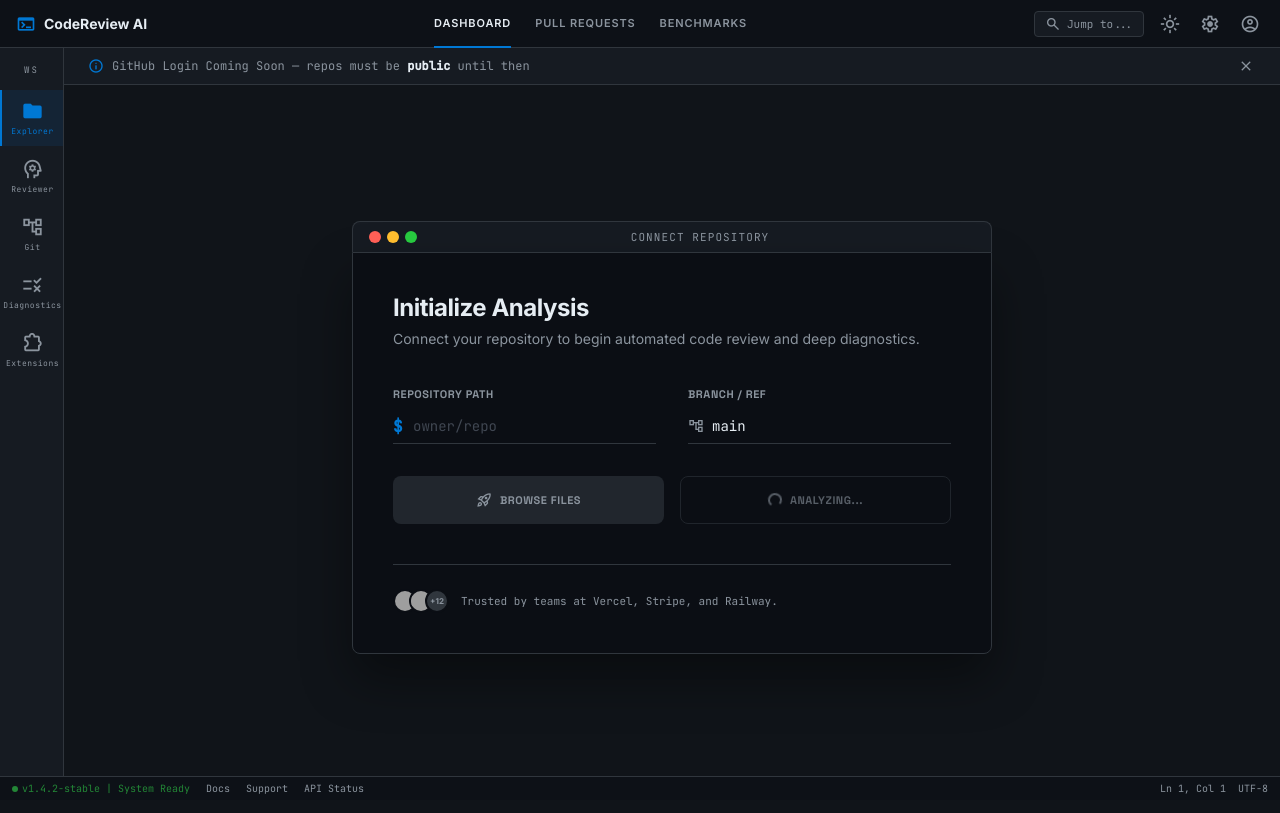
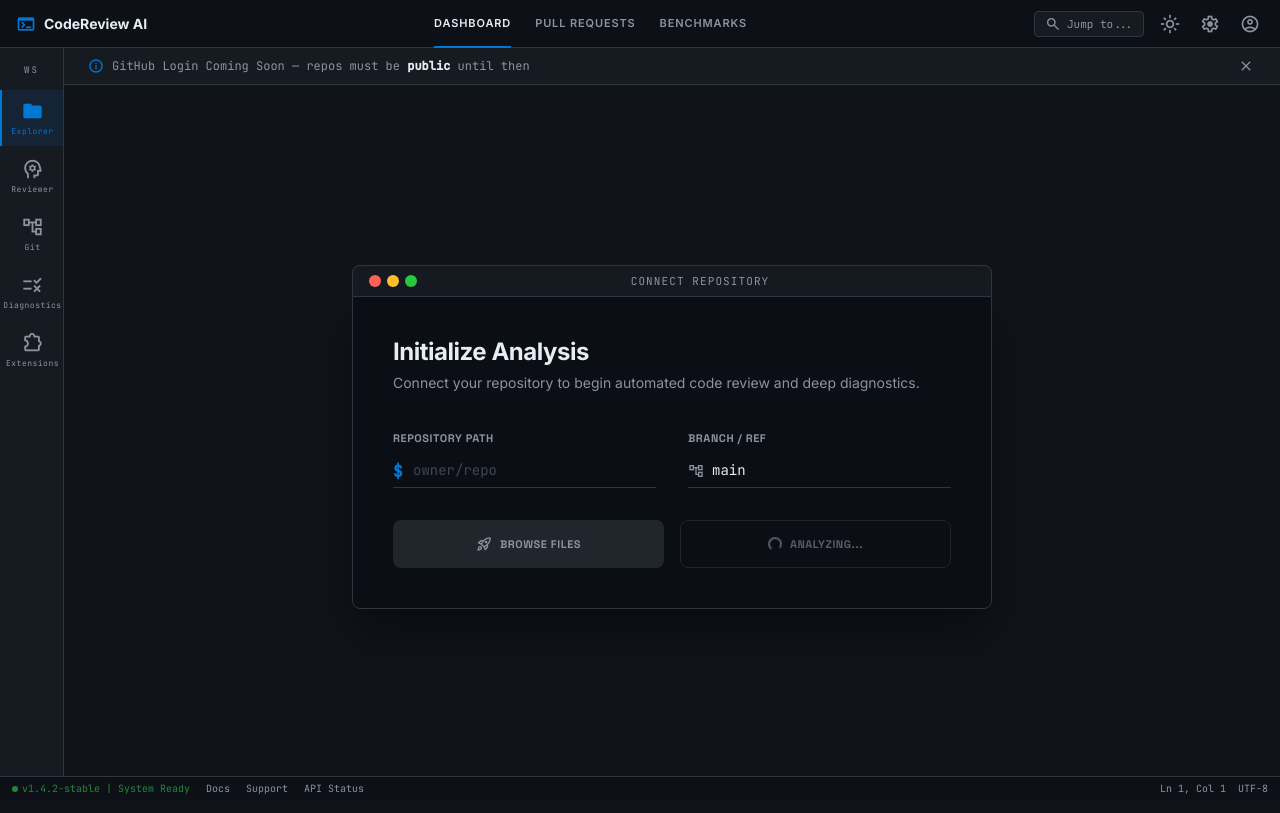
Before and after one commit to Metal-Code/Github-Connector, a React (Vite) app in the folder frontend/: page / in a window 1280 px wide. Built offline with nearby package versions, Linux system fonts and the light colour scheme; grey boxes are pictures that could not be loaded.

Commit message:
connect page footer remove

```diff
--- a/frontend/src/pages/ConnectPage.jsx
+++ b/frontend/src/pages/ConnectPage.jsx
@@ -141,7 +141,7 @@ export default function ConnectPage() {
           </div>
 
           {/* Footer note */}
-          <div style={{ marginTop: 40, paddingTop: 24, borderTop: `1px solid ${c.border}`, display: "flex", alignItems: "center", gap: 12 }}>
+          {/* <div style={{ marginTop: 40, paddingTop: 24, borderTop: `1px solid ${c.border}`, display: "flex", alignItems: "center", gap: 12 }}>
             <div style={{ display: "flex" }}>
               {[
                 "https://lh3.googleusercontent.com/aida-public/AB6AXuBn9L7wALVu4CYLWZ445skH6KAQ7DiZGUyOTvN9nWKRf4XXPbMYdwUz6SfoYmmp8IozLNVi0Q6yxvyvgqT31PTeovfMI9g6-KG8Pv4VpUeRvomm3mrWJa3seqf5lN1USolQbVRE3JB5xiOprR4CTh_9IWR8RnPWhZheI3uClXouUUlzT0E-lAzWTuKinManUeHAspRGz9qzkajq7J1pXne6uaSO3R0Wi-ysks-AmCGlfzWJxq7V_RwCgtZqadQ2B82Tpaj0MUnOEv2R",
@@ -156,7 +156,7 @@ export default function ConnectPage() {
             <span style={{ fontFamily: "JetBrains Mono, monospace", fontSize: 11, color: c.textMuted }}>
               Trusted by teams at Vercel, Stripe, and Railway.
             </span>
-          </div>
+          </div> */}
         </div>
       </div>
       <style>{`@keyframes spin { to { transform: rotate(360deg); } }`}</style>
```
